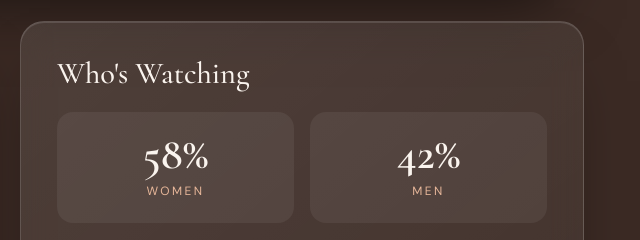
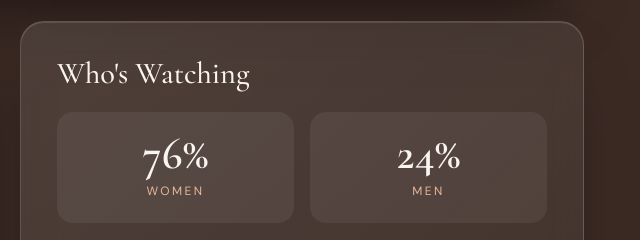
Before and after one commit to zeeverse-dev/audrey-martin-site, a plain HTML site: page index.html in a window 1280 px wide. Shown: the part 2421-2661 px from the top of the page, 632-1272 px from the left. Drawn offline with nearby package versions, Linux system fonts and the light colour scheme.

Commit message:
Update audience gender split
Co-authored-by: Copilot <223556219+Copilot@users.noreply.github.com>

```diff
--- a/index.html
+++ b/index.html
@@ -311,8 +311,8 @@ nav.scrolled{background:rgba(250,244,238,.55)!important;backdrop-filter:blur(20p
       <div class="card glass-d tilt rv d1">
         <h3>Who's Watching</h3>
         <div class="gender">
-          <div><b>58%</b><span>Women</span></div>
-          <div><b>42%</b><span>Men</span></div>
+          <div><b>76%</b><span>Women</span></div>
+          <div><b>24%</b><span>Men</span></div>
         </div>
         <h4>Age Range</h4>
         <div class="bar"><div class="row"><span>18–24</span><span>12%</span></div><div class="track"><div class="fill" data-w="12"></div></div></div>
```
